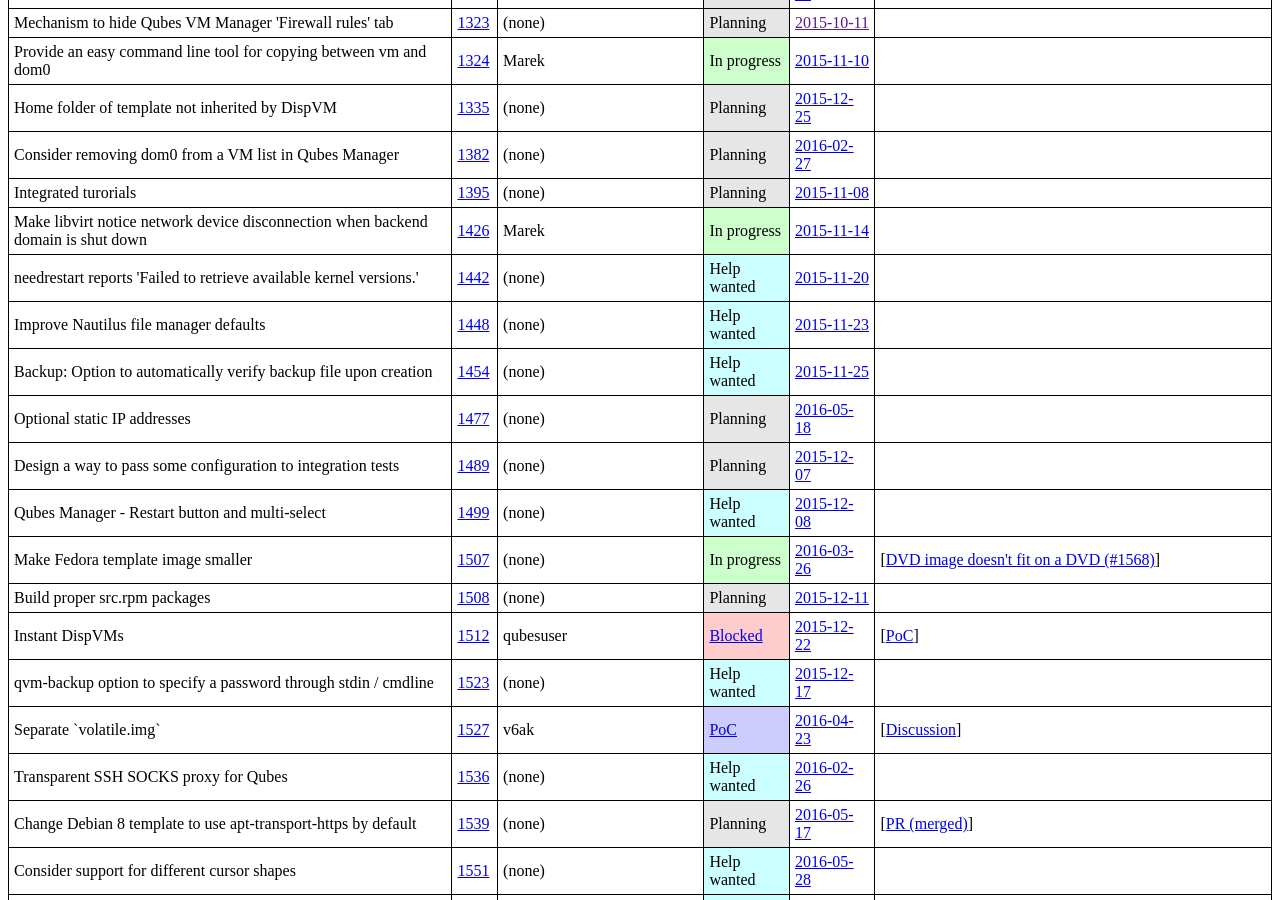
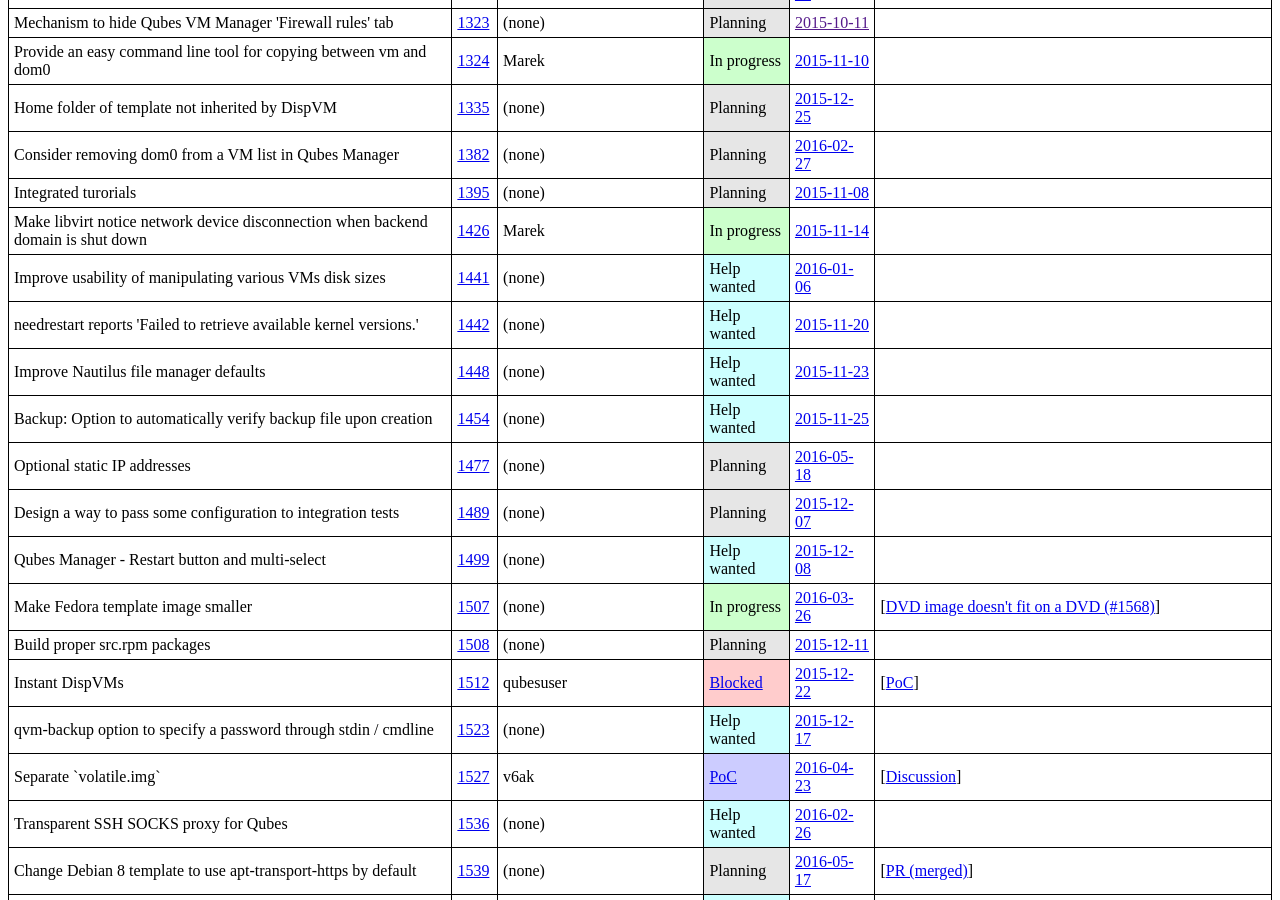
Before and after one commit to QubesOS/qubes-issues, a Jekyll site: the page built from index.md, in a window 1280 px wide and 900 px high, scrolled down 2243 px. Built offline with Jekyll 4.4.1, drawn with Linux system fonts in a browser that asks for light colours.

Commit message:
Track #1441

```diff
--- a/_data/features.yml
+++ b/_data/features.yml
@@ -782,6 +782,21 @@
   - desc   :
     url    :
 
+- name   : Improve usability of manipulating various VMs disk sizes
+  issue  : 1441
+  devs   :
+  status :
+    term   : Help wanted
+    url    :
+  updated:
+    date   : 2016-01-06
+    url    : https://github.com/QubesOS/qubes-issues/issues/1441#issuecomment-169498850
+  info   :
+  - desc   :
+    url    :
+  - desc   :
+    url    :
+
 - name   : needrestart reports 'Failed to retrieve available kernel versions.'
   issue  : 1442
   devs   :
```
